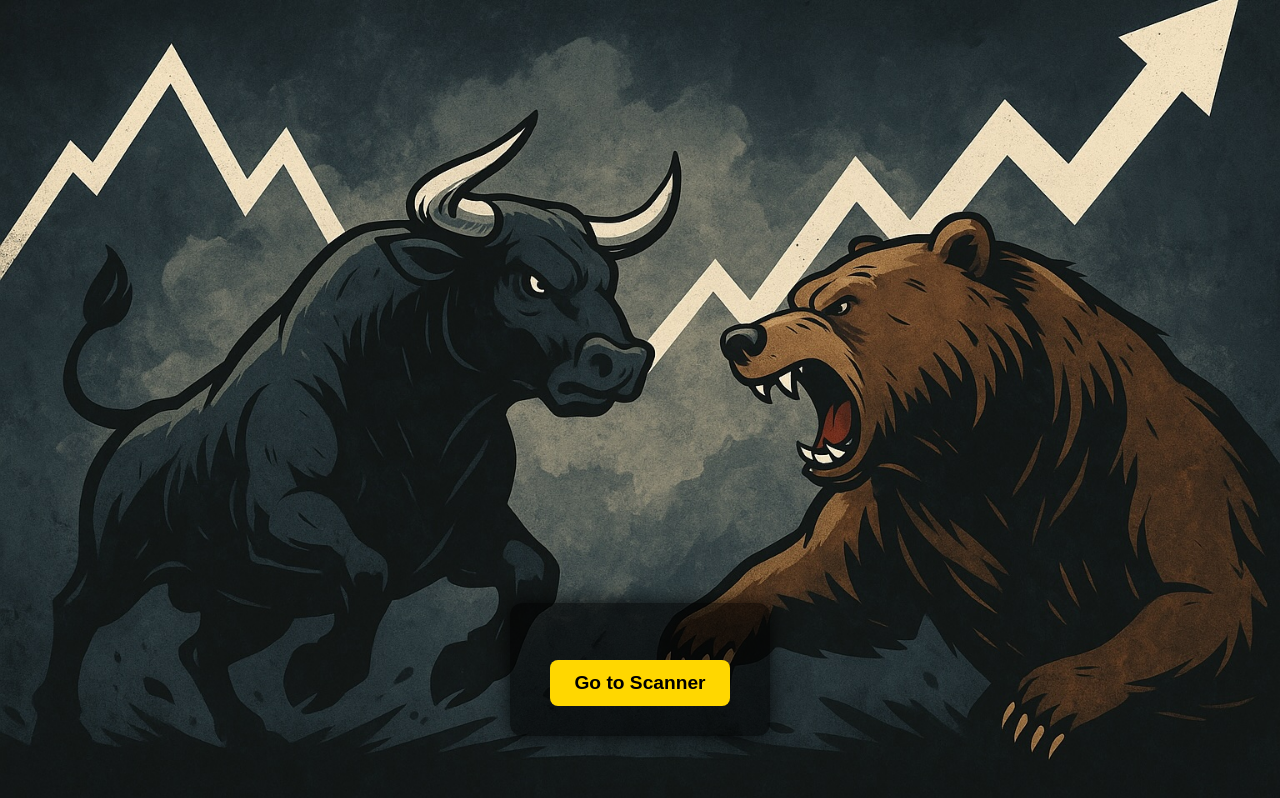
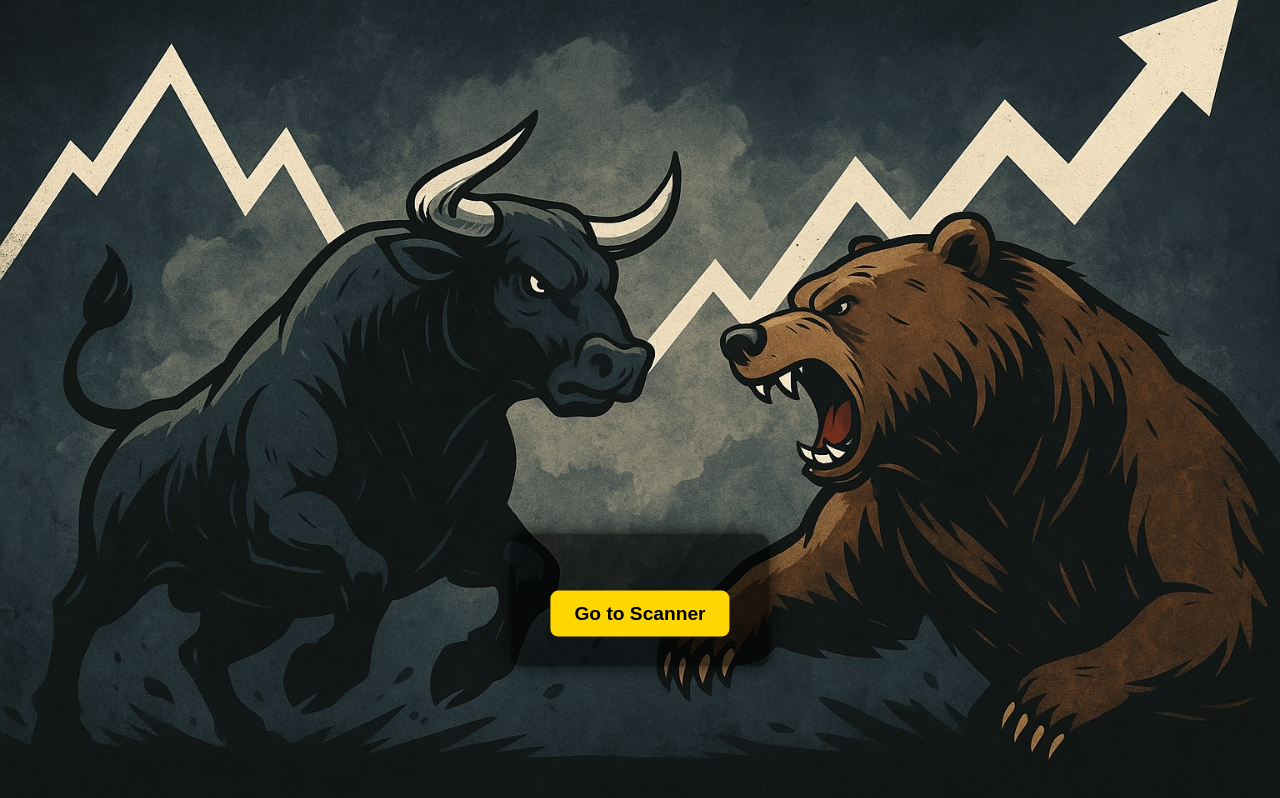
Before and after one commit to phani0906/tvalerts, a website: page public/index.html in a window 1280 px wide. Drawn offline with Linux system fonts and the light colour scheme.

Commit message:
minor change

```diff
--- a/public/index.html
+++ b/public/index.html
@@ -9,21 +9,20 @@
       margin: 0;
       padding: 0;
       height: 100vh;
-      display: flex;
-      justify-content: center;
-      /* instead of centering, push towards bottom */
-      align-items: flex-end;
       background: url("images/background.jpg") no-repeat center center fixed;
       background-size: cover;
       font-family: Arial, sans-serif;
     }
 
     .container {
+      position: absolute;
+      top: 75%;              /* 👈 75% down from the top */
+      left: 50%;
+      transform: translate(-50%, -50%); /* center horizontally, offset vertically */
       text-align: center;
       background: rgba(0, 0, 0, 0.6);
       padding: 30px 40px;
       border-radius: 12px;
-      margin-bottom: 8vh; /* 👈 push it upward from bottom */
       color: #FFD700;
       box-shadow: 0 0 20px rgba(0, 0, 0, 0.8);
     }
@@ -53,6 +52,7 @@
       transform: scale(1.05);
     }
   </style>
+
 </head>
 <body>
   <div class="container">
```
Also changed, not shown: 1 other file.
